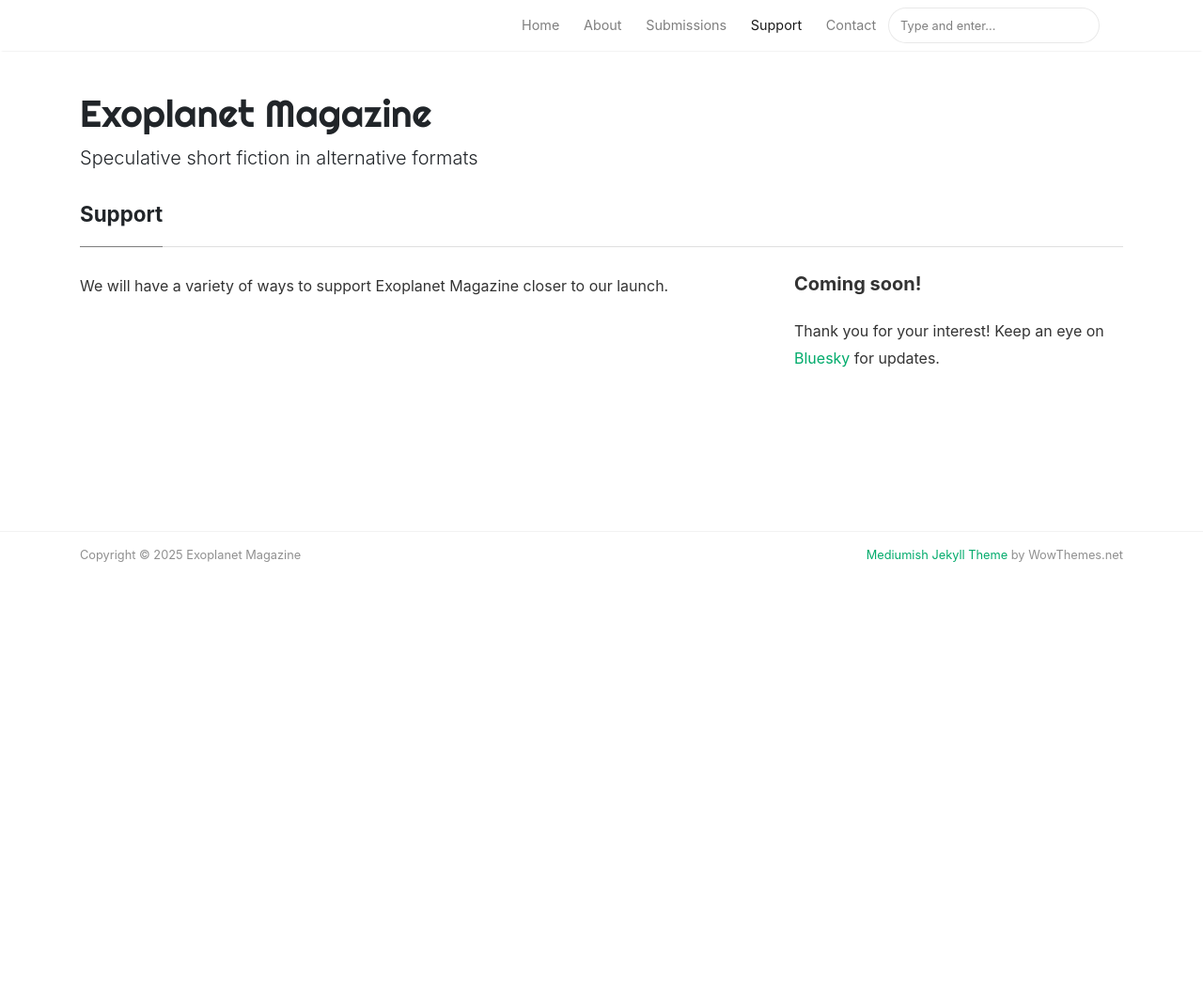
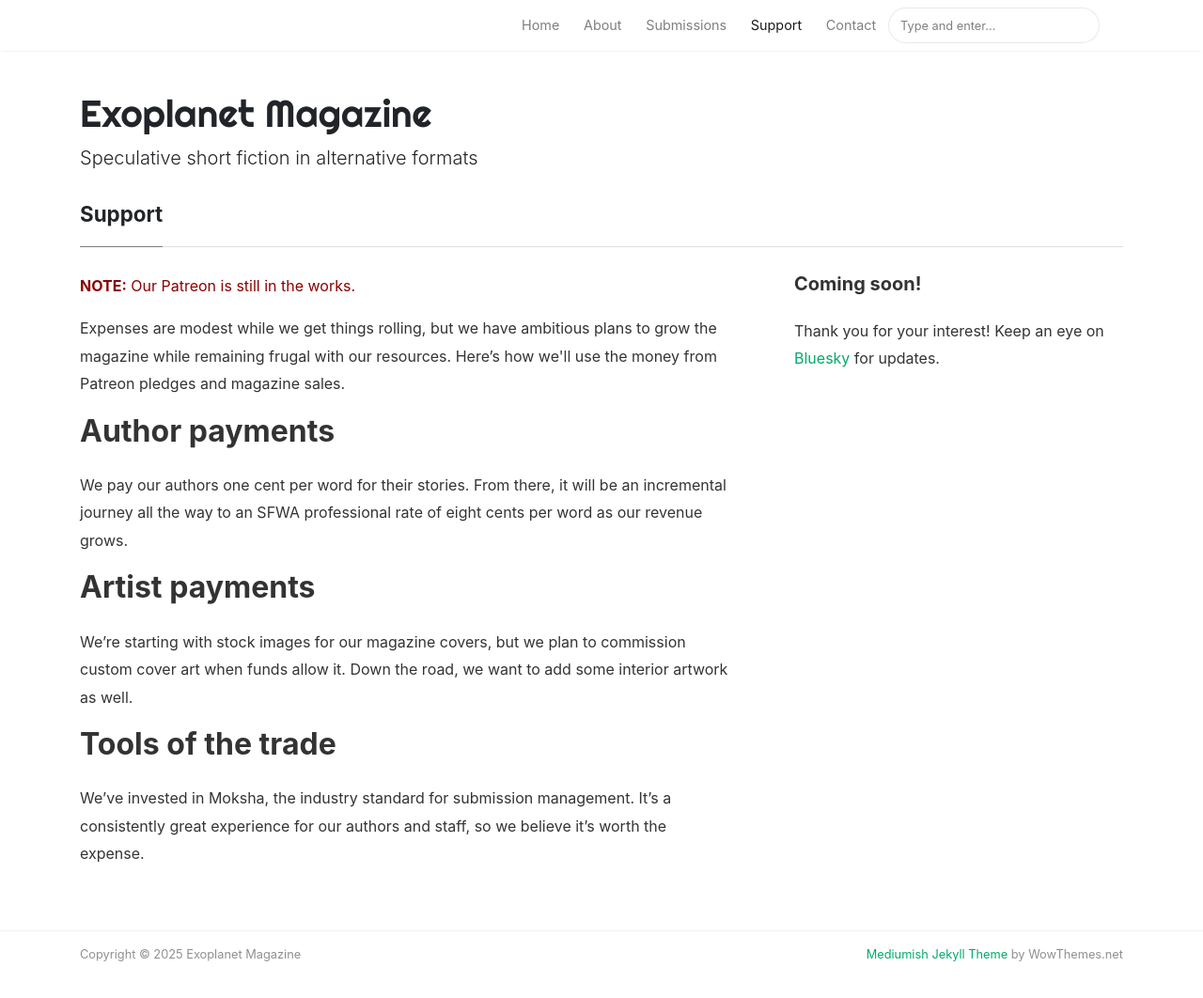
Before and after one commit to ExoplanetMag/exoplanetmag.github.io, a Jekyll site: the page built from _pages/support.md, in a window 1280 px wide and 1099 px high. Shown: the top 1062 px of the window at 94% size. Built offline with Jekyll 4.4.1, drawn with Linux system fonts in a browser that asks for light colours; nearby versions of some CDN libraries.

Commit message:
Add content to Support page

```diff
--- a/_pages/support.md
+++ b/_pages/support.md
@@ -7,7 +7,18 @@ permalink: /support
 <div class="row justify-content-between">
 <div class="col-md-8 pr-5">
 
-<p>We will have a variety of ways to support Exoplanet Magazine closer to our launch.</p>
+<p style="color:darkred"><strong>NOTE:</strong> Our Patreon is still in the works.</p>
+
+<p>Expenses are modest while we get things rolling, but we have ambitious plans to grow the magazine while remaining frugal with our resources. Here’s how we'll use the money from Patreon pledges and magazine sales.</p>
+
+<h2>Author payments</h2>
+<p>We pay our authors one cent per word for their stories. From there, it will be an incremental journey all the way to an SFWA professional rate of eight cents per word as our revenue grows.</p>
+
+<h2>Artist payments</h2>
+<p>We’re starting with stock images for our magazine covers, but we plan to commission custom cover art when funds allow it. Down the road, we want to add some interior artwork as well.</p>
+
+<h2>Tools of the trade</h2>
+<p>We’ve invested in Moksha, the industry standard for submission management. It’s a consistently great experience for our authors and staff, so we believe it’s worth the expense.</p>
 
 </div>
 
```
